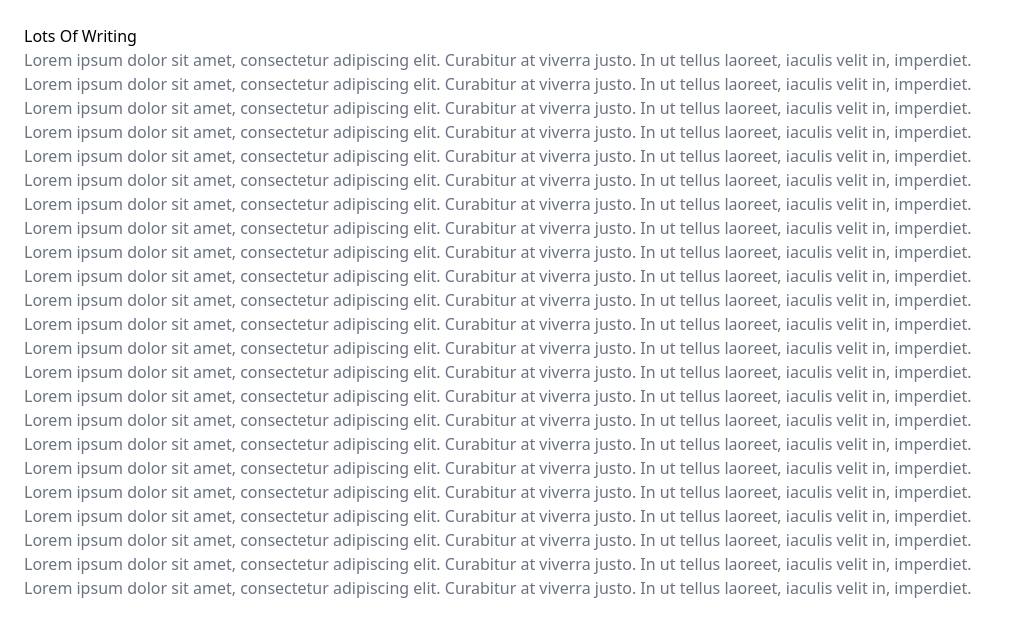
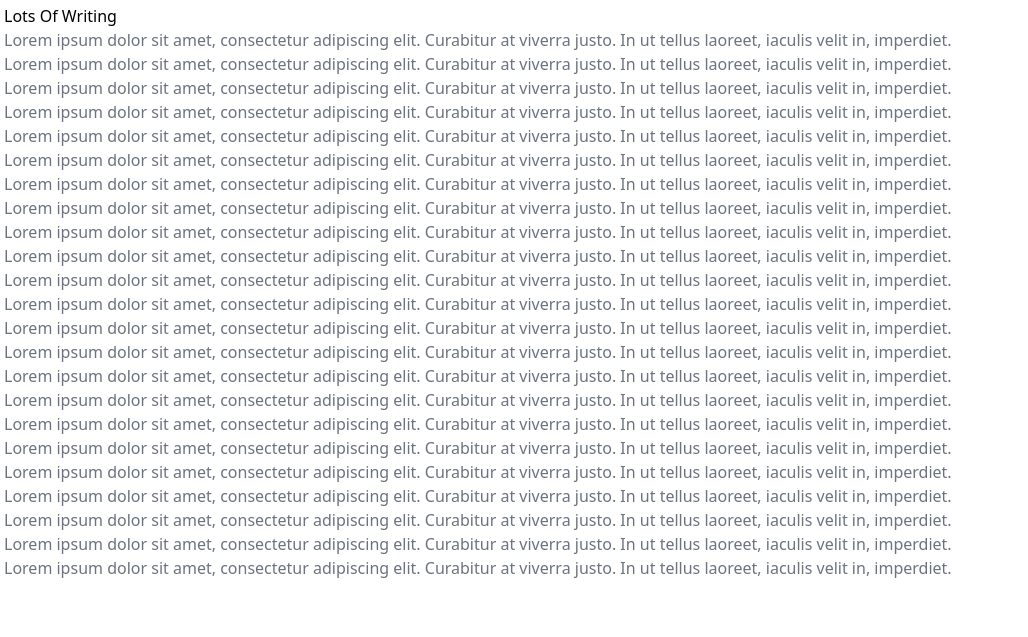
Before and after one commit to TimothyAllman/House48WithDjangoHtmx, a Django app: page /tall/ in a window 1280 px wide. Shown: the top 637 px of the page, without its empty margins (0-1028 px from the left). Run offline with Django 5.2, Linux system fonts and the light colour scheme; some libraries are stand-ins or nearby versions.

Commit message:
less padding

```diff
--- a/DjangoFrontendPages/templates/base.html
+++ b/DjangoFrontendPages/templates/base.html
@@ -15,10 +15,9 @@
         <div class="flex flex-col min-h-screen">
         <c-NavBar/>
 
-        <div class="p-6 flex-1">
+        <div class="p-1 flex-1">
             {% block content %}
             {% endblock %}
-
 
         </div>
 
```
